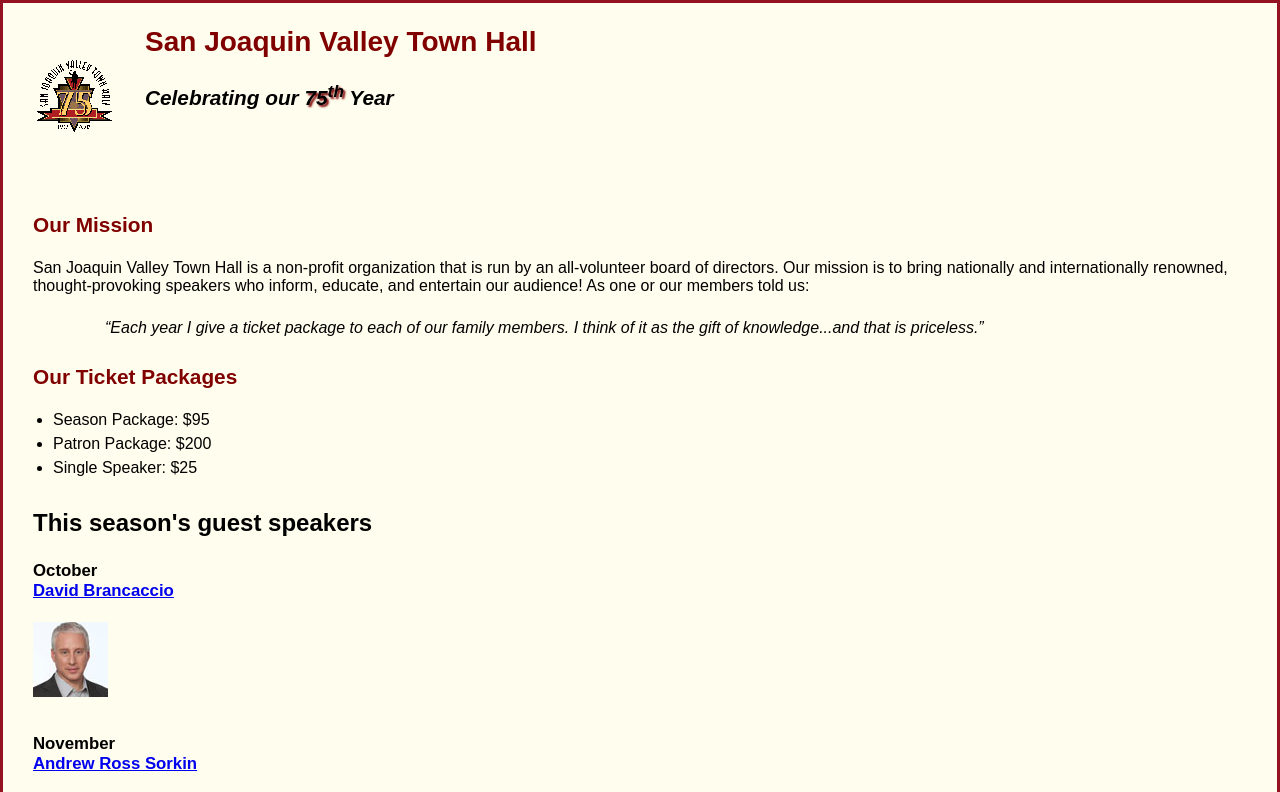
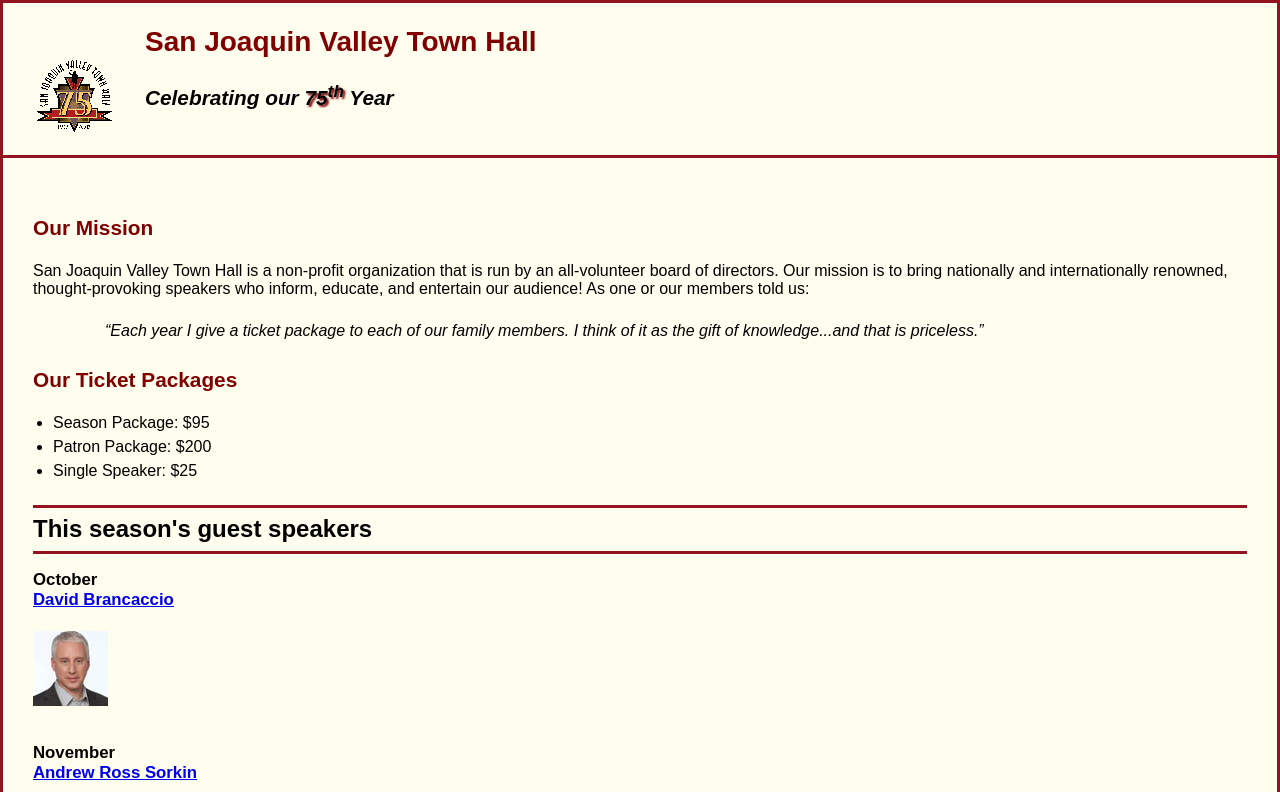
Before and after one commit to cn268/A07, a plain HTML site: page index.html in a window 1280 px wide. Shown: the top 792 px of the page. Drawn offline with Linux system fonts and the light colour scheme.

Commit message:
Update c5_main.css

```diff
--- a/A07/A09/styles/c5_main.css
+++ b/A07/A09/styles/c5_main.css
@@ -8,7 +8,7 @@
 }
 
 header {
-	bottom-border: 3px solid #931420;
+	border-bottom: 3px solid #931420;
 	padding: 0 0 1.5em 2em;
 }
 body {
@@ -26,6 +26,8 @@ a:focus, a:hover {
 	font-style: italic;
 }
 /* the styles for the header */
+header h1 {
+}
 header h2 {
 	font-size: 175%;
 	color: var(--global-color-1);
@@ -49,8 +51,8 @@ main {
 main h1 {
 	font-size: 150%;
 	padding: .3em 0;
-	top-border: 3px solid #931420;
-	bottom-border: 3px solid #931420;
+	border-top: 3px solid #931420;
+	border-bottom: 3px solid #931420;
 }
 main h2 {
 	color: var(--global-color-1);
```
